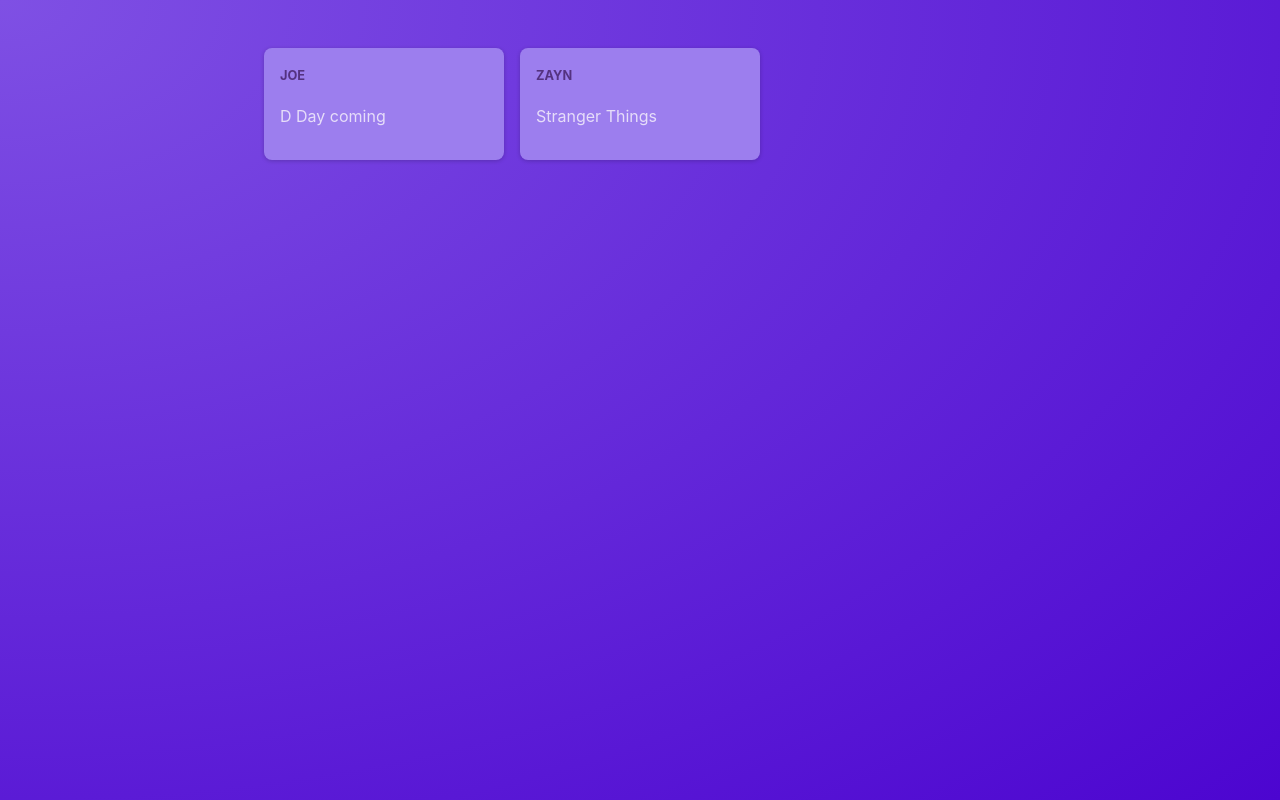
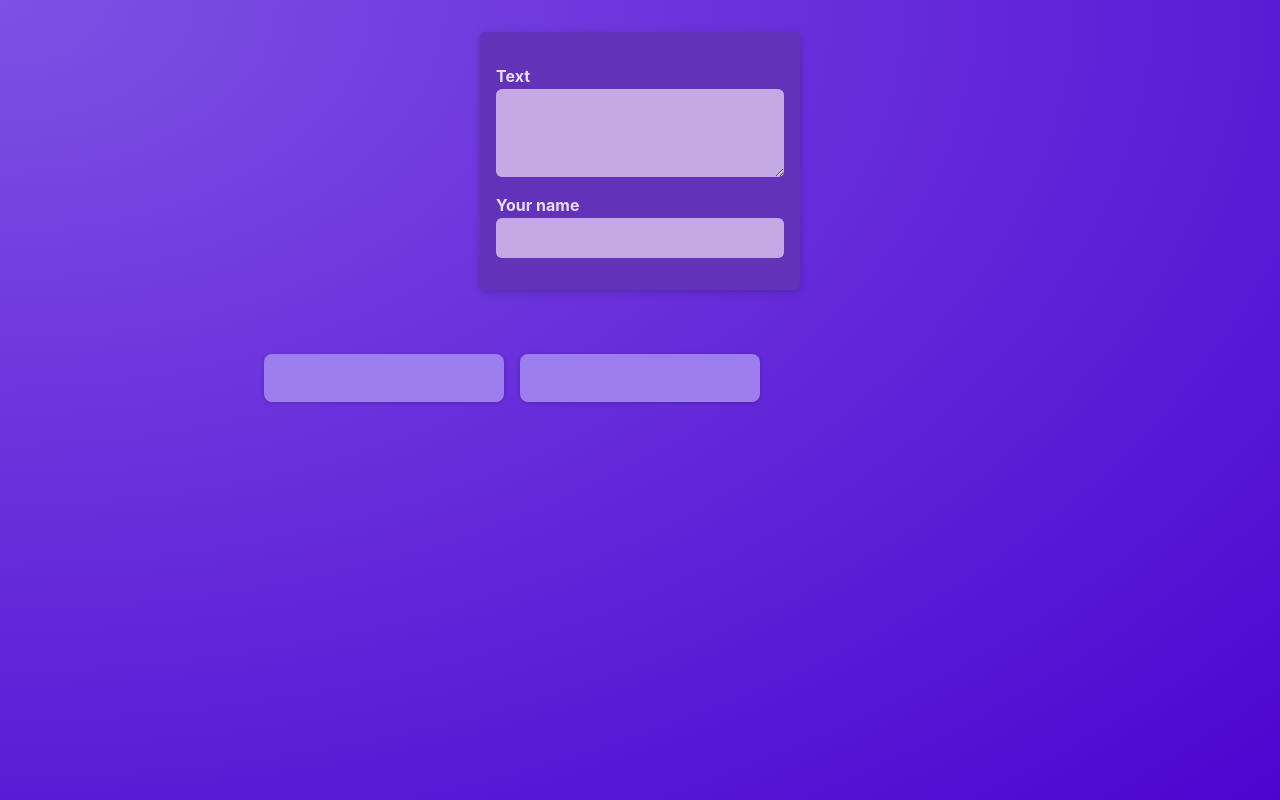
Before and after one commit to Nadha-Jabeen-T/twitter-mini, a React (Vite) app: page / in a window 1280 px wide. Built offline with nearby package versions, Linux system fonts and the light colour scheme.

Commit message:
States, state management and lifting with NewPost component

```diff
--- /dev/null
+++ b/src/Components/NewPost.jsx
@@ -0,0 +1,17 @@
+import classes from "./NewPost.module.css";
+
+function NewPost(props) {
+    return(
+        <form className={classes.form}>
+            <p>
+                <label htmlFor="body">Text</label>
+                <textarea id="body" required rows={3} onChange={props.onBodyChange}/>
+            </p>
+            <p>
+                <label htmlFor="name">Your name</label>
+                <input type="text" id="name" required onChange={props.onAuthorChange}/>
+            </p>
+        </form>
+    );
+}
+export default NewPost;
--- /dev/null
+++ b/src/Components/NewPost.module.css
@@ -0,0 +1,56 @@
+
+.form {
+    background-color: #6233b9;
+    padding: 1rem;
+    width: 20rem;
+    margin: 2rem auto;
+    border-radius: 6px;
+    box-shadow: 0 2px 8px rgba(0, 0, 0, 0.2);
+  }
+
+  .form label {
+    display: block;
+    margin-bottom: 0.05rem;
+    color: #eadbfb;
+    font-weight: bold;
+  }
+
+  .form input,
+  .form textarea {
+    display: block;
+    width: 100%;
+    font: inherit;
+    padding: 0.5rem;
+    border-radius: 6px;
+    border: none;
+    background-color: #c4a9e4;
+    color: #28262c;
+  }
+
+  .actions {
+    display: flex;
+    justify-content: flex-end;
+    gap: 0.5rem;
+  }
+
+  .actions button {
+    cursor: pointer;
+    font: inherit;
+    padding: 0.5rem 1.5rem;
+    border: none;
+    border-radius: 4px;
+    background-color: #34036c;
+    color: #e5d5f7;
+  }
+
+  .actions button:hover {
+    background-color: #23014a;
+  }
+
+  .actions button[type='button'] {
+    background-color: transparent;
+  }
+
+  .actions button[type='button']:hover {
+    color: #d1bee6;
+  }
--- a/src/Components/PostsList.jsx
+++ b/src/Components/PostsList.jsx
@@ -1,12 +1,32 @@
 
 import Post from "./Post";
 import classes from "./PostsList.module.css";
+import NewPost from "./NewPost";
+
+import { useState } from "react";
+
 function PostsList() {
+    const [enteredBody,setEnteredBody] = useState("");
+    //setEnteredBody is a function that updates useState[0]
+
+    const [enteredAuthor,setEnteredAuthor] = useState("");
+
+    function bodyChangeHandler(event) {
+        setEnteredBody(event.target.value);
+    }
+
+    function authorChangeHandler(event) {
+        setEnteredAuthor(event.target.value);
+    }
+
     return(
+        <>
+        <NewPost onBodyChange={bodyChangeHandler} onAuthorChange={authorChangeHandler}/>
         <ul className={classes.posts}>
-            <li><Post author="Joe" body="D Day coming"/></li>
-            <li><Post author="Zayn" body="Stranger Things"/></li>
+            <li><Post author={enteredAuthor} body={enteredBody}/></li>
+            <li><Post author={enteredAuthor} body={enteredBody}/></li>
         </ul>
+        </>
     );
 }
 export default PostsList;
```
